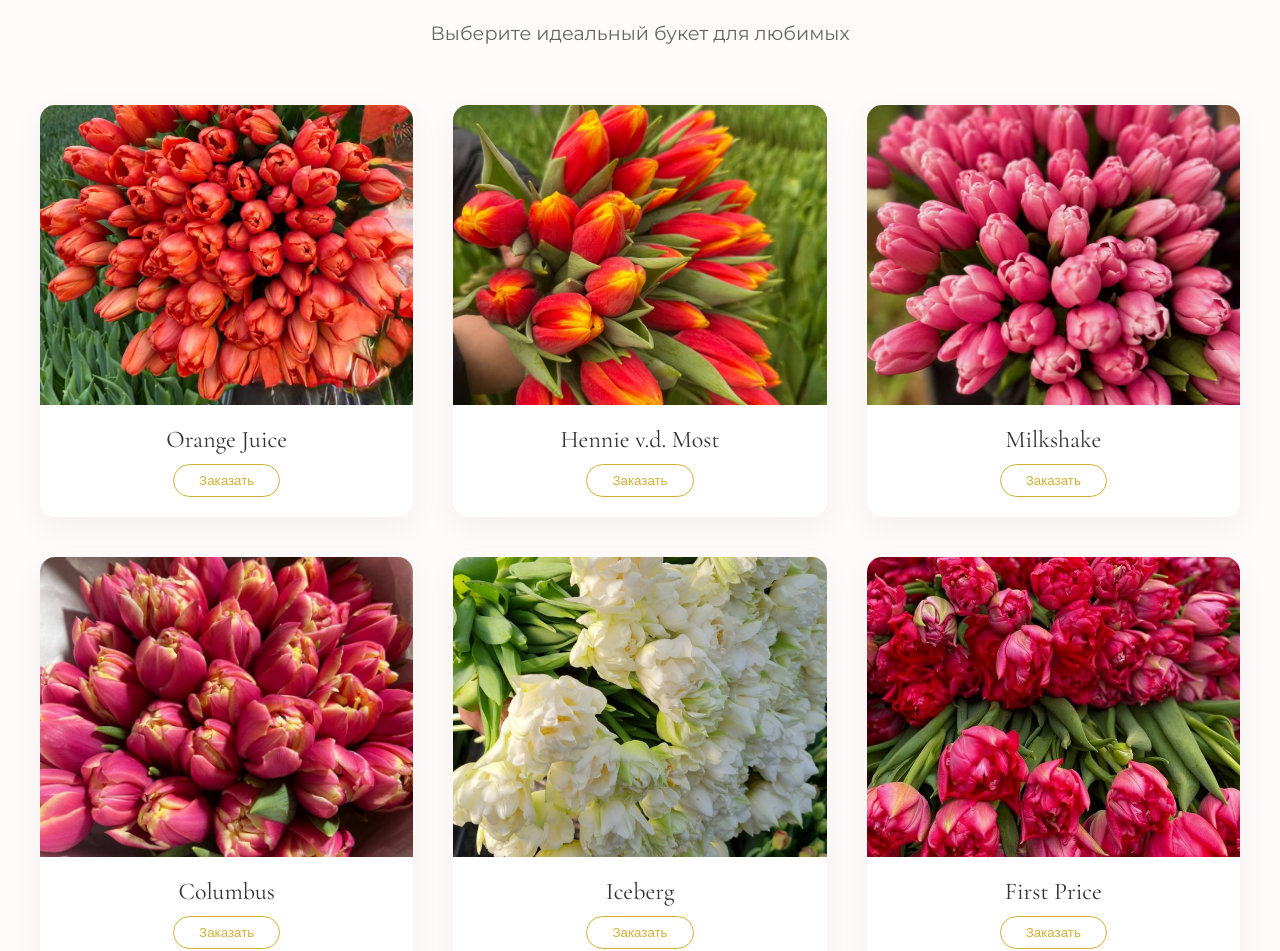
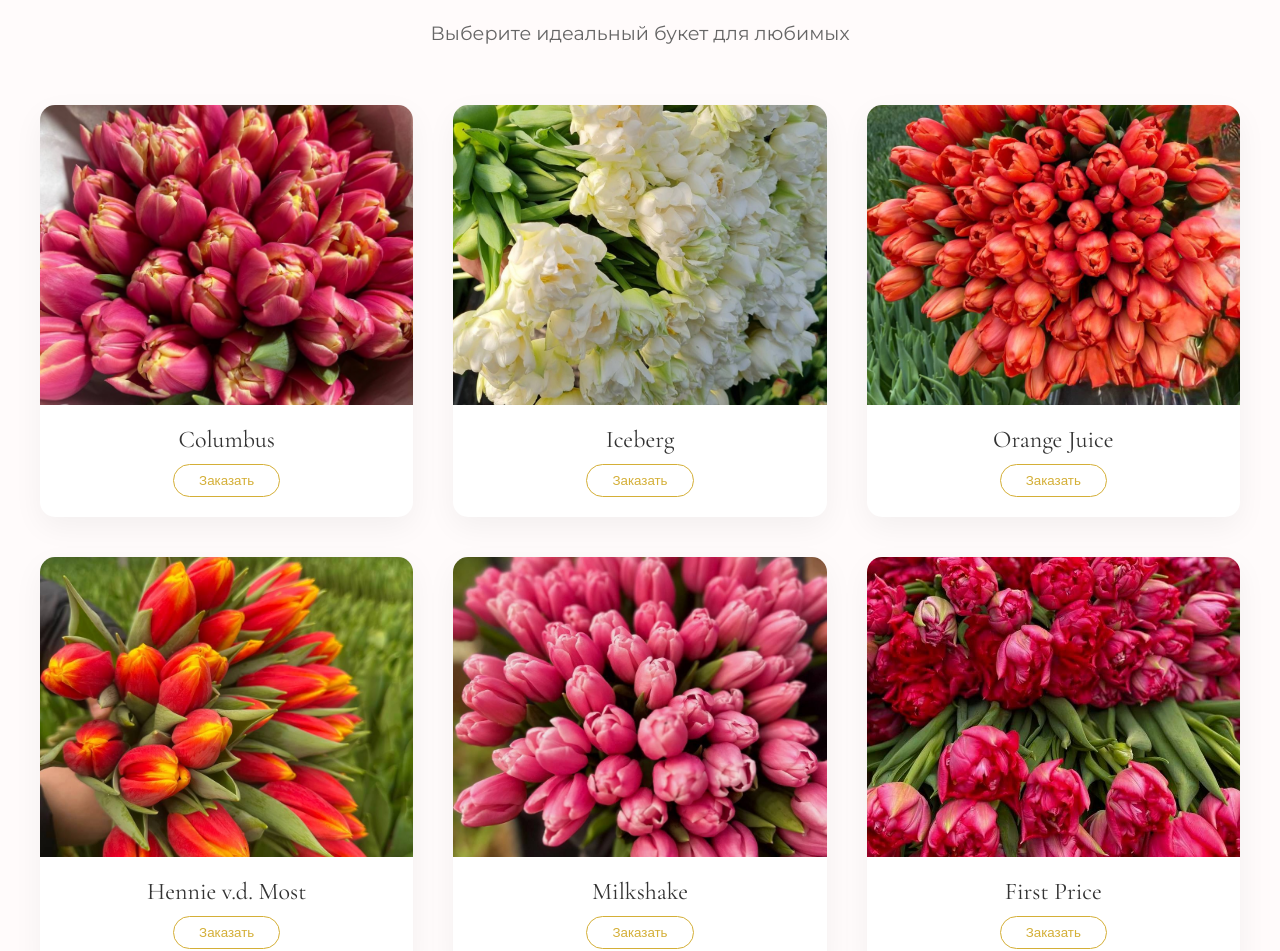
Before and after one commit to Siestalove/Tulp, a React (Vite) app: page / in a window 1280 px wide. Shown: the part 976-1927 px from the top of the page. Built offline with nearby package versions, Linux system fonts and the light colour scheme.

Commit message:
First.3 fix

```diff
--- a/src/pages/Catalog.jsx
+++ b/src/pages/Catalog.jsx
@@ -23,11 +23,11 @@ import img18 from '../assets/images/18.jpg';
 import img19 from '../assets/images/19.jpg';
 
 const flowers = [
-    { id: 1, name: 'Orange Juice', price: '140₽', image: img2, description: 'Оранжевые тюльпаны, символизирующие любовь и страсть.' },
-    { id: 2, name: 'Hennie v.d. Most', price: '140₽', image: img3, description: 'Искры пламени.' },
-    { id: 3, name: 'Milkshake', price: '140₽', image: img4, description: 'Идеал сдержанной роскоши, чья красота — в тонкости, а не в яркости.' },
-    { id: 4, name: 'Columbus', price: '140₽', image: imgColumbus, description: 'Раскрываясь, наполняются теплым, солнечным светом.' },
-    { id: 5, name: 'Iceberg', price: '140₽', image: img6, description: 'Чистые белые тюльпаны, олицетворяющие невинность и чистоту. Нежность в каждом лепестке.' },
+    { id: 1, name: 'Columbus', price: '140₽', image: imgColumbus, description: 'Раскрываясь, наполняются теплым, солнечным светом.' },
+    { id: 2, name: 'Iceberg', price: '140₽', image: img6, description: 'Чистые белые тюльпаны, олицетворяющие невинность и чистоту. Нежность в каждом лепестке.' },
+    { id: 3, name: 'Orange Juice', price: '140₽', image: img2, description: 'Оранжевые тюльпаны, символизирующие любовь и страсть.' },
+    { id: 4, name: 'Hennie v.d. Most', price: '140₽', image: img3, description: 'Искры пламени.' },
+    { id: 5, name: 'Milkshake', price: '140₽', image: img4, description: 'Идеал сдержанной роскоши, чья красота — в тонкости, а не в яркости.' },
     { id: 6, name: 'First Price', price: '140₽', image: img7, description: 'Окутанные вихрем сочных оттенков.' },
     { id: 7, name: 'Double Price', price: '140₽', image: img8, description: 'Гармония между спокойствием и страстью.' },
     { id: 8, name: 'Orca', price: '140₽', image: img9, description: 'Прониклись медовым румянцем.' },
--- a/src/pages/Home.css
+++ b/src/pages/Home.css
@@ -228,6 +228,11 @@
     position: relative;
 }
 
+.delivery-list li {
+    text-align: center;
+    padding-left: 0;
+}
+
 .pricing-list li strong,
 .delivery-list li strong {
     color: var(--color-accent);
--- a/src/pages/Home.jsx
+++ b/src/pages/Home.jsx
@@ -12,6 +12,7 @@ const Home = () => {
                     <img src={logo} alt="Логотип J&G Tulip Atelier" className="hero-logo" />
                     <h1 className="hero-title">J&G Tulip Atelier</h1>
                     <p className="hero-subtitle">Первое дыхание весны</p>
+                    <p className="hero-text">Тюльпаны оптом, в розницу, букетом</p>
                     <p className="hero-text">
                         Мы верим, что тюльпан — это больше, чем цветок. Это первое дыхание весны, улыбка, комплимент и искренняя радость в простой стеклянной вазе.
                     </p>
@@ -64,11 +65,9 @@ const Home = () => {
                 </div>
 
                 <div className="delivery-card">
-                    <h3>Доставка и Получение</h3>
+                    <h3>Наш адрес</h3>
                     <ul className="delivery-list">
-                        <li>❀ Есть наша платная доставка по городу</li>
-                        <li>❀ Можно заказать Яндекс Доставку самостоятельно</li>
-                        <li>❀ Самовывоз — ориентир <strong>Белые Росы</strong></li>
+                        <li>Улица 2-я Прокопьевская</li>
                     </ul>
                 </div>
             </section>
```
